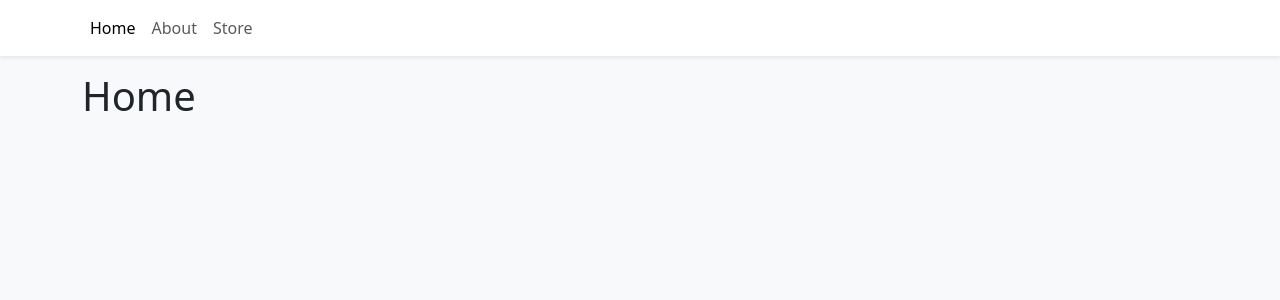
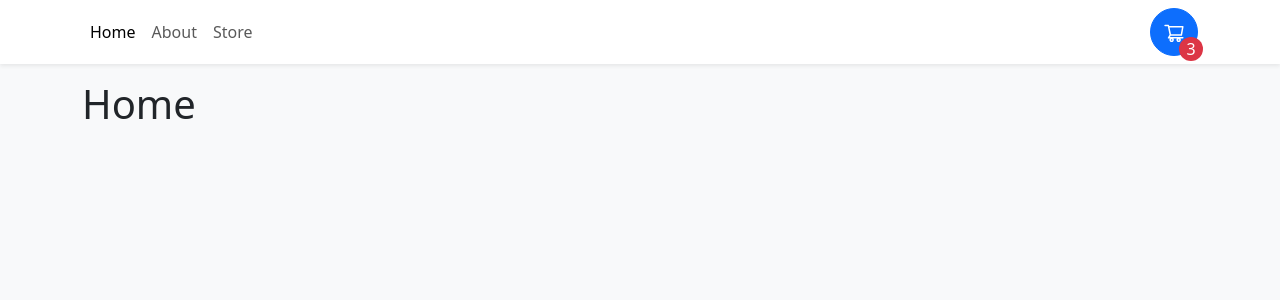
Before and after one commit to Visinho/Typescript-app, a React (Vite) app: page / in a window 1280 px wide. Shown: the top 300 px of the page. Built offline with nearby package versions, Linux system fonts and the light colour scheme.

Commit message:
Completed the navbar styling

```diff
--- a/src/components/Navbar.tsx
+++ b/src/components/Navbar.tsx
@@ -4,9 +4,9 @@ import { NavLink } from "react-router-dom";
 
 const Navbar = () => {
   return (
-    <NavbarBs className="bg-white shadow-sm mb-3">
+    <NavbarBs sticky="top" className="bg-white shadow-sm mb-3">
       <Container>
-        <Nav>
+        <Nav className="me-auto">
           <Nav.Link to="/" as={NavLink}>
             Home
           </Nav.Link>
@@ -17,6 +17,16 @@ const Navbar = () => {
             Store
           </Nav.Link>
         </Nav>
+
+        <button
+          style={{ width: "3rem", height: "3rem", position: "relative" }}
+          className="btn btn-primary rounded-circle"
+        >
+          <svg viewBox="0 0 1024 1024" fill="currentColor">
+            <path d="M922.9 701.9H327.4l29.9-60.9 496.8-.9c16.8 0 31.2-12 34.2-28.6l68.8-385.1c1.8-10.1-.9-20.5-7.5-28.4a34.99 34.99 0 00-26.6-12.5l-632-2.1-5.4-25.4c-3.4-16.2-18-28-34.6-28H96.5a35.3 35.3 0 100 70.6h125.9L246 312.8l58.1 281.3-74.8 122.1a34.96 34.96 0 00-3 36.8c6 11.9 18.1 19.4 31.5 19.4h62.8a102.43 102.43 0 00-20.6 61.7c0 56.6 46 102.6 102.6 102.6s102.6-46 102.6-102.6c0-22.3-7.4-44-20.6-61.7h161.1a102.43 102.43 0 00-20.6 61.7c0 56.6 46 102.6 102.6 102.6s102.6-46 102.6-102.6c0-22.3-7.4-44-20.6-61.7H923c19.4 0 35.3-15.8 35.3-35.3a35.42 35.42 0 00-35.4-35.2zM305.7 253l575.8 1.9-56.4 315.8-452.3.8L305.7 253zm96.9 612.7c-17.4 0-31.6-14.2-31.6-31.6 0-17.4 14.2-31.6 31.6-31.6s31.6 14.2 31.6 31.6a31.6 31.6 0 01-31.6 31.6zm325.1 0c-17.4 0-31.6-14.2-31.6-31.6 0-17.4 14.2-31.6 31.6-31.6s31.6 14.2 31.6 31.6a31.6 31.6 0 01-31.6 31.6z" />
+          </svg>
+          <div className="rounded-circle bg-danger d-flex justify-content-center align-items-center" style={{color: "white", width: "1.5rem", height:"1.5rem", position: "absolute", bottom: 0, right: 0, transform: "translate(25%, 25%)"}}>3</div>
+        </button>
       </Container>
     </NavbarBs>
   );
```
